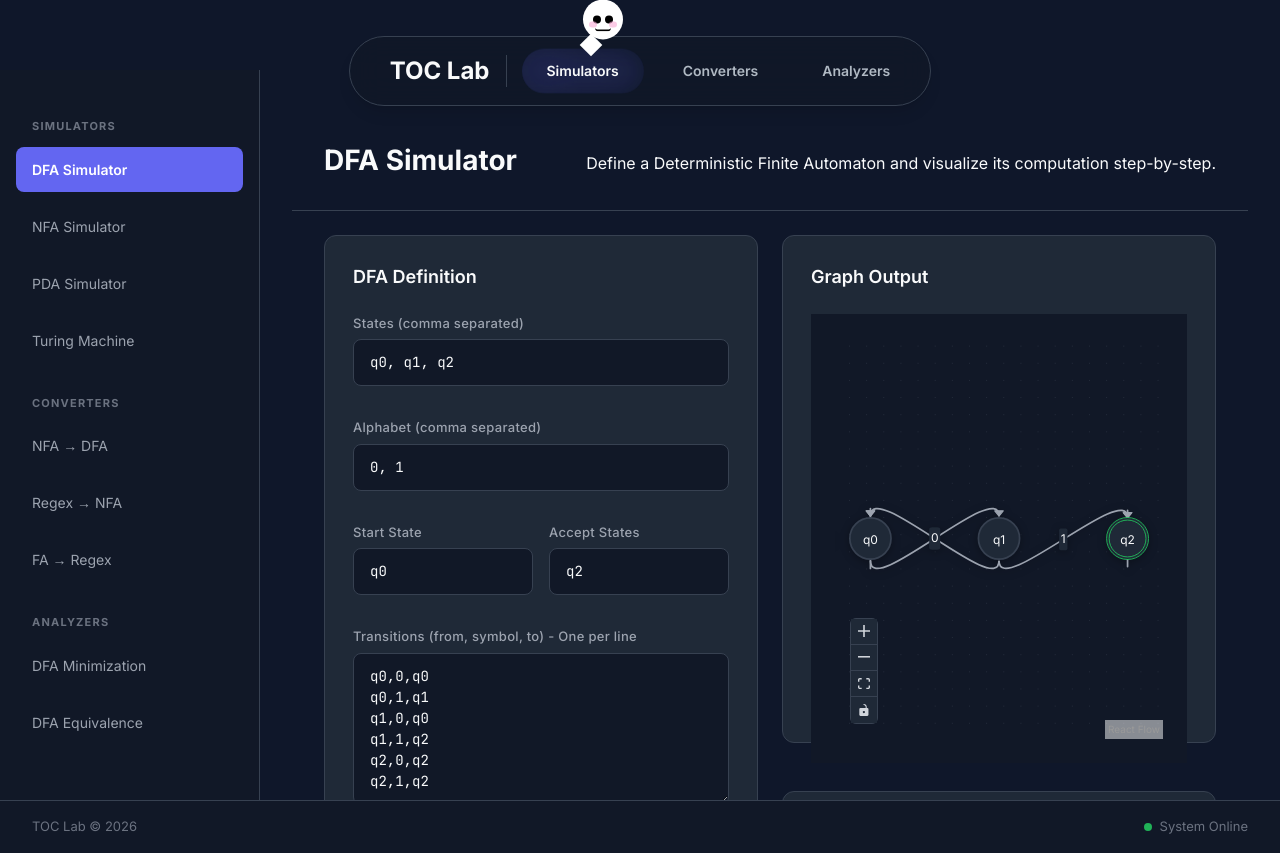
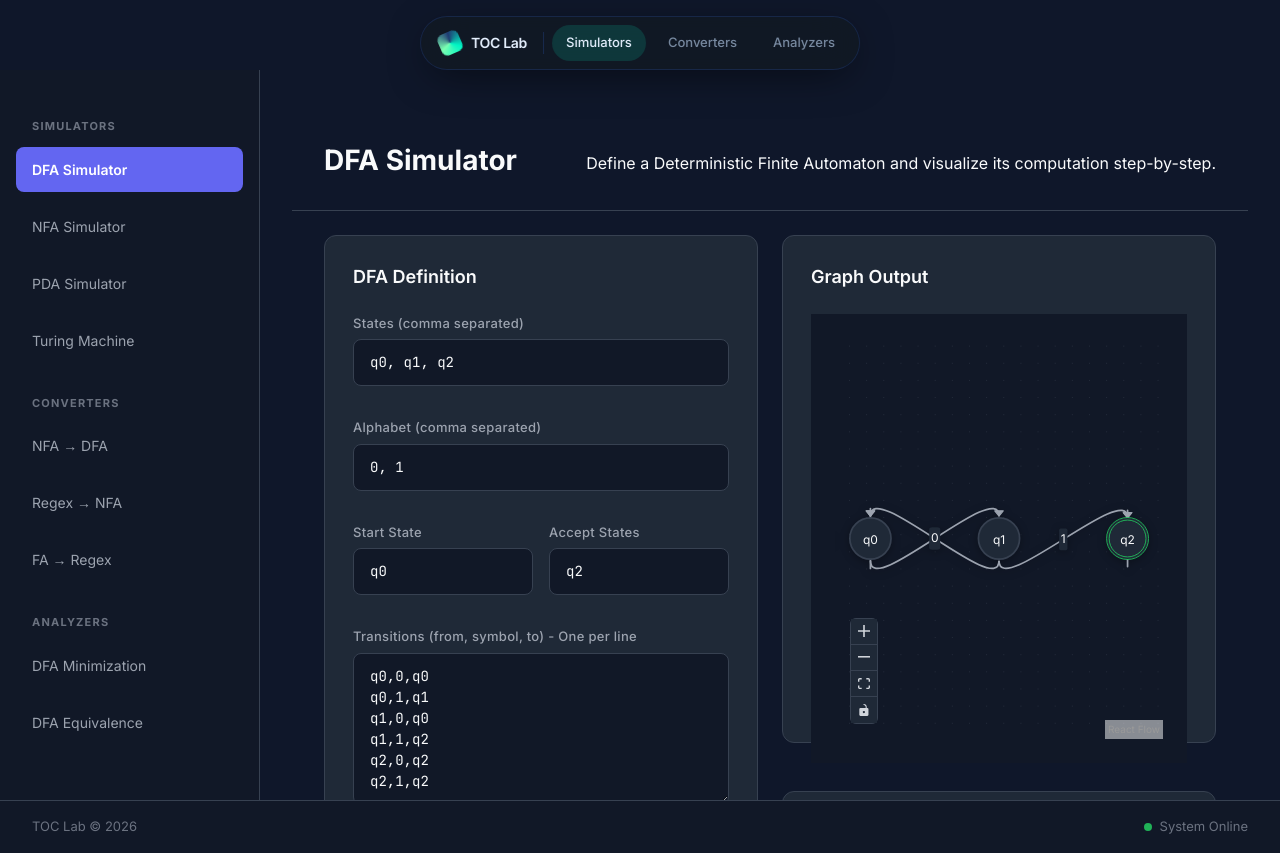
Before and after one commit to DevaP06/toc-lab, a React (Vite) app: page /simulators/dfa in a window 1280 px wide. Built offline with nearby package versions, Linux system fonts and the light colour scheme.

Commit message:
refactor: simplify AnimeNavBar component and update Home page navigation links

```diff
--- a/src/components/ui/anime-navbar.tsx
+++ b/src/components/ui/anime-navbar.tsx
@@ -1,10 +1,6 @@
-"use client"
-
 import React, { useEffect, useState } from "react"
-import { motion, AnimatePresence } from "framer-motion"
 import { Link, useLocation } from "react-router-dom"
 import { LucideIcon } from "lucide-react"
-import { cn } from "../../../src/lib/utils"
 
 interface NavItem {
   name: string
@@ -20,274 +16,97 @@ interface NavBarProps {
 
 export function AnimeNavBar({ items, className, defaultActive = "Home" }: NavBarProps) {
   const location = useLocation()
-  const [mounted, setMounted] = useState(false)
-  const [hoveredTab, setHoveredTab] = useState<string | null>(null)
   const [activeTab, setActiveTab] = useState<string>(defaultActive)
-  const [isMobile, setIsMobile] = useState(false)
-
-  // Sync activeTab with current route
-  useEffect(() => {
-    const currentPath = location.pathname;
-    const item = items.find(i => currentPath.startsWith(i.url) && i.url !== "/") ||
-                 items.find(i => i.url === currentPath);
-    if (item) {
-        setActiveTab(item.name);
-    } else {
-        setActiveTab("Home"); // fallback
-    }
-  }, [location, items])
 
   useEffect(() => {
-    setMounted(true)
-  }, [])
-
-  useEffect(() => {
-    const handleResize = () => {
-      setIsMobile(window.innerWidth < 768)
-    }
-
-    handleResize()
-    window.addEventListener("resize", handleResize)
-    return () => window.removeEventListener("resize", handleResize)
-  }, [])
-
-  if (!mounted) return null
+    const currentPath = location.pathname
+    const matched = items.find(i => currentPath.startsWith(i.url) && i.url !== "/") || items.find(i => i.url === currentPath)
+    setActiveTab(matched ? matched.name : defaultActive)
+  }, [location.pathname, items, defaultActive])
 
   return (
-    <div className="fixed top-3 left-0 right-0 z-[9999]">
-      <div className="flex justify-center pt-6">
-        <motion.div
-          className="flex items-center gap-4 bg-[#111827]/80 border border-[#374151] backdrop-blur-lg py-3 px-4 rounded-full shadow-lg relative"
-          initial={{ y: -20, opacity: 0 }}
-          animate={{ y: 0, opacity: 1 }}
-          transition={{
-            type: "spring",
-            stiffness: 260,
-            damping: 20,
+    <>
+      <style>{`
+        @keyframes spinLogo {
+          to { transform: rotate(360deg); }
+        }
+      `}</style>
+
+      <nav
+        className={className}
+        style={{
+          position: "fixed",
+          top: 16,
+          left: "50%",
+          transform: "translateX(-50%)",
+          zIndex: 9999,
+          display: "flex",
+          alignItems: "center",
+          gap: 8,
+          padding: "8px 10px 8px 18px",
+          background: "rgba(18,25,35,0.82)",
+          backdropFilter: "blur(24px) saturate(1.2)",
+          border: "1px solid rgba(31,59,115,0.45)",
+          borderRadius: 999,
+          boxShadow: "0 10px 40px -10px rgba(0,0,0,0.6)",
         }}
       >
-          {/* Logo element included inside the pill */}
         <Link
           to="/"
-             onClick={() => setActiveTab("Home")}
-             className="flex items-center gap-3 pl-6 pr-4 border-r border-[#374151]"
+          onClick={() => setActiveTab(defaultActive)}
+          style={{
+            display: "flex",
+            alignItems: "center",
+            gap: 10,
+            paddingRight: 16,
+            borderRight: "1px solid rgba(31,59,115,0.55)",
+            textDecoration: "none",
+            color: "#E6F1FF",
+          }}
         >
-              <div className="text-2xl font-bold text-[#F9FAFB]">TOC Lab</div>
+          <span
+            style={{
+              width: 22,
+              height: 22,
+              borderRadius: 6,
+              display: "inline-block",
+              background: "conic-gradient(from 220deg, #00F5C4, #7CFFB2, #1F3B73, #00F5C4)",
+              animation: "spinLogo 8s linear infinite",
+            }}
+          />
+          <span style={{ fontWeight: 600, fontSize: 14, letterSpacing: -0.3 }}>TOC Lab</span>
         </Link>
 
         {items.map((item) => {
           const Icon = item.icon
           const isActive = activeTab === item.name
-            const isHovered = hoveredTab === item.name
-
           return (
             <Link
               key={item.name}
               to={item.url}
-                onMouseEnter={() => setHoveredTab(item.name)}
-                onMouseLeave={() => setHoveredTab(null)}
-                className={cn(
-                  "relative cursor-pointer text-sm font-semibold px-6 py-3 rounded-full transition-all duration-300",
-                  "text-[#B0B9C3] hover:text-[#F9FAFB]",
-                  isActive && "text-[#F9FAFB]"
-                )}
-              >
-                {isActive && (
-                  <motion.div
-                    className="absolute inset-0 rounded-full -z-10 overflow-hidden"
-                    initial={{ opacity: 0 }}
-                    animate={{
-                      opacity: [0.3, 0.5, 0.3],
-                      scale: [1, 1.03, 1]
-                    }}
-                    transition={{
-                      duration: 2,
-                      repeat: Infinity,
-                      ease: "easeInOut"
+              onClick={() => setActiveTab(item.name)}
+              style={{
+                padding: "8px 14px",
+                borderRadius: 999,
+                fontSize: 13,
+                fontWeight: 500,
+                color: isActive ? "#E6F1FF" : "#7A8CA3",
+                background: isActive ? "rgba(0,245,196,0.14)" : "transparent",
+                transition: "all 220ms",
+                textDecoration: "none",
+                display: "inline-flex",
+                alignItems: "center",
+                gap: 8,
               }}
             >
-                    <div className="absolute inset-0 bg-[#6366F1]/25 rounded-full blur-md" />
-                    <div className="absolute inset-[-4px] bg-[#6366F1]/20 rounded-full blur-xl" />
-                    <div className="absolute inset-[-8px] bg-[#6366F1]/15 rounded-full blur-2xl" />
-                    <div className="absolute inset-[-12px] bg-[#6366F1]/5 rounded-full blur-3xl" />
-
-                    <div
-                      className="absolute inset-0 bg-gradient-to-r from-[#6366F1]/0 via-[#6366F1]/20 to-[#6366F1]/0"
-                      style={{
-                        animation: "shine 3s ease-in-out infinite"
-                      }}
-                    />
-                  </motion.div>
-                )}
-
-                <motion.span
-                  className="hidden md:inline relative z-10"
-                  initial={{ opacity: 0 }}
-                  animate={{ opacity: 1 }}
-                  transition={{ duration: 0.2 }}
-                >
-                  {item.name}
-                </motion.span>
-                <motion.span
-                  className="md:hidden relative z-10"
-                  whileHover={{ scale: 1.2 }}
-                  whileTap={{ scale: 0.9 }}
-                >
-                  <Icon size={18} strokeWidth={2.5} />
-                </motion.span>
-
-                <AnimatePresence>
-                  {isHovered && !isActive && (
-                    <motion.div
-                      initial={{ opacity: 0, scale: 0.8 }}
-                      animate={{ opacity: 1, scale: 1 }}
-                      exit={{ opacity: 0, scale: 0.8 }}
-                      className="absolute inset-0 bg-white/10 rounded-full -z-10"
-                    />
-                  )}
-                </AnimatePresence>
-
-                {isActive && (
-                  <motion.div
-                    layoutId="anime-mascot"
-                    className="absolute -top-12 left-1/2 -translate-x-1/2 pointer-events-none"
-                    initial={false}
-                    transition={{
-                      type: "spring",
-                      stiffness: 300,
-                      damping: 30,
-                    }}
-                  >
-                    <div className="relative w-12 h-12">
-                      <motion.div
-                        className="absolute w-10 h-10 bg-white rounded-full left-1/2 -translate-x-1/2"
-                        animate={
-                          hoveredTab ? {
-                            scale: [1, 1.1, 1],
-                            rotate: [0, -5, 5, 0],
-                            transition: {
-                              duration: 0.5,
-                              ease: "easeInOut"
-                            }
-                          } : {
-                            y: [0, -3, 0],
-                            transition: {
-                              duration: 2,
-                              repeat: Infinity,
-                              ease: "easeInOut"
-                            }
-                          }
-                        }
-                      >
-                        <motion.div
-                          className="absolute w-2 h-2 bg-black rounded-full"
-                          animate={
-                            hoveredTab ? {
-                              scaleY: [1, 0.2, 1],
-                              transition: {
-                                duration: 0.2,
-                                times: [0, 0.5, 1]
-                              }
-                            } : {}
-                          }
-                          style={{ left: '25%', top: '40%' }}
-                        />
-                        <motion.div
-                          className="absolute w-2 h-2 bg-black rounded-full"
-                          animate={
-                            hoveredTab ? {
-                              scaleY: [1, 0.2, 1],
-                              transition: {
-                                duration: 0.2,
-                                times: [0, 0.5, 1]
-                              }
-                            } : {}
-                          }
-                          style={{ right: '25%', top: '40%' }}
-                        />
-                        <motion.div
-                          className="absolute w-2 h-1.5 bg-pink-300 rounded-full"
-                          animate={{
-                            opacity: hoveredTab ? 0.8 : 0.6
-                          }}
-                          style={{ left: '15%', top: '55%' }}
-                        />
-                        <motion.div
-                          className="absolute w-2 h-1.5 bg-pink-300 rounded-full"
-                          animate={{
-                            opacity: hoveredTab ? 0.8 : 0.6
-                          }}
-                          style={{ right: '15%', top: '55%' }}
-                        />
-
-                        <motion.div
-                          className="absolute w-4 h-2 border-b-2 border-black rounded-full"
-                          animate={
-                            hoveredTab ? {
-                              scaleY: 1.5,
-                              y: -1
-                            } : {
-                              scaleY: 1,
-                              y: 0
-                            }
-                          }
-                          style={{ left: '30%', top: '60%' }}
-                        />
-                        <AnimatePresence>
-                          {hoveredTab && (
-                            <>
-                              <motion.div
-                                initial={{ opacity: 0, scale: 0 }}
-                                animate={{ opacity: 1, scale: 1 }}
-                                exit={{ opacity: 0, scale: 0 }}
-                                className="absolute -top-1 -right-1 w-2 h-2 text-yellow-300"
-                              >
-                                ✨
-                              </motion.div>
-                              <motion.div
-                                initial={{ opacity: 0, scale: 0 }}
-                                animate={{ opacity: 1, scale: 1 }}
-                                exit={{ opacity: 0, scale: 0 }}
-                                transition={{ delay: 0.1 }}
-                                className="absolute -top-2 left-0 w-2 h-2 text-yellow-300"
-                              >
-                                ✨
-                              </motion.div>
-                            </>
-                          )}
-                        </AnimatePresence>
-                      </motion.div>
-                      <motion.div
-                        className="absolute -bottom-1 left-1/2 w-4 h-4 -translate-x-1/2"
-                        animate={
-                          hoveredTab ? {
-                            y: [0, -4, 0],
-                            transition: {
-                              duration: 0.3,
-                              repeat: Infinity,
-                              repeatType: "reverse"
-                            }
-                          } : {
-                            y: [0, 2, 0],
-                            transition: {
-                              duration: 1,
-                              repeat: Infinity,
-                              ease: "easeInOut",
-                              delay: 0.5
-                            }
-                          }
-                        }
-                      >
-                        <div className="w-full h-full bg-white rotate-45 transform origin-center" />
-                      </motion.div>
-                    </div>
-                  </motion.div>
-                )}
+              <span className="hidden md:inline">{item.name}</span>
+              <span className="md:hidden" aria-label={item.name}>
+                <Icon size={16} strokeWidth={2.2} />
+              </span>
             </Link>
           )
         })}
-        </motion.div>
-      </div>
-    </div>
+      </nav>
+    </>
   )
 }
--- a/src/pages/Home.jsx
+++ b/src/pages/Home.jsx
@@ -79,10 +79,9 @@ const TopNav = () => (
       <span style={{ fontFamily: 'var(--font-display)', fontWeight: 600, fontSize: 14, letterSpacing: -0.3 }}>TOC Lab</span>
     </div>
     {[
-      { label: 'Simulators', to: '/simulators/dfa', active: true },
+      { label: 'Simulators', to: '/simulators/dfa', active: false },
       { label: 'Converters', to: '/converters/nfa-to-dfa', active: false },
       { label: 'Analyzers',  to: '/analyzers/minimize',    active: false },
-      { label: 'Docs',       to: '/',                       active: false },
     ].map(({ label, to, active }) => (
       <Link key={label} to={to} style={{
         padding: '8px 14px', borderRadius: 999,
```
Lines whose indentation alone changed are shown as unchanged.
